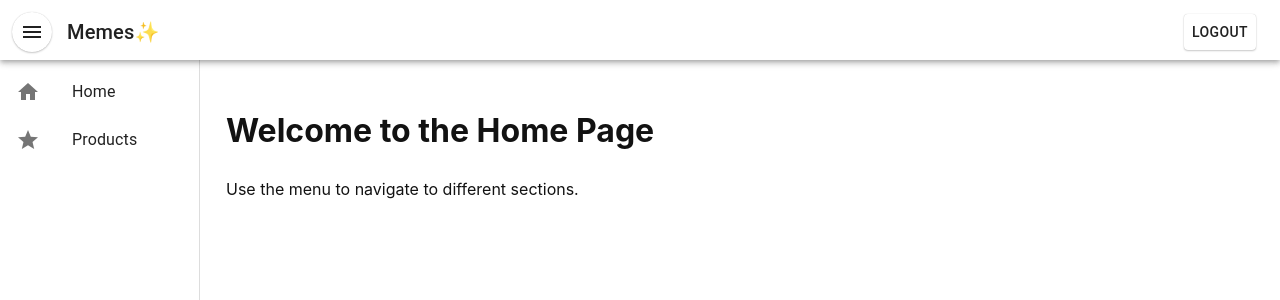
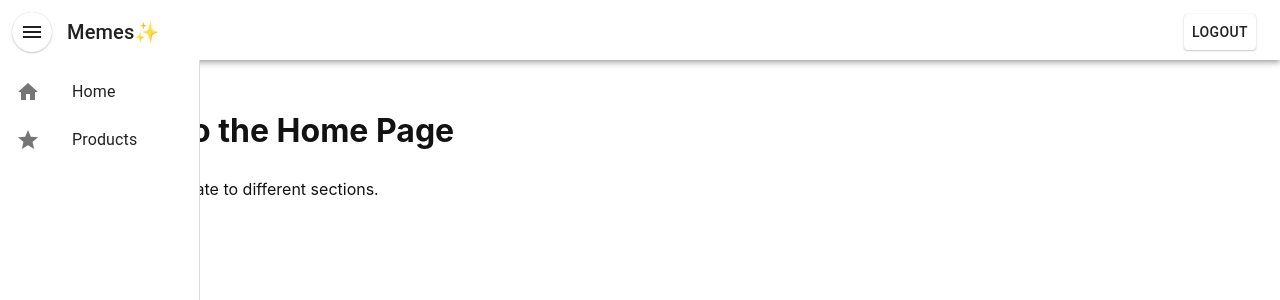
Before and after one commit to protobon/react-util, a React (Vite) app: page / in a window 1280 px wide. Shown: the top 300 px of the page. Built offline with nearby package versions, Linux system fonts and the light colour scheme.

Commit message:
Layout sidebar

```diff
--- a/src/common/components/Sidebar/index.tsx
+++ b/src/common/components/Sidebar/index.tsx
@@ -37,7 +37,7 @@ export const Sidebar: React.FC = () => {
     return (
     <Box
         sx={{
-          width: "200px",
+          width: '200px',
           height: '100%',
           backgroundColor: 'background.paper',
           display: 'flex',
@@ -53,7 +53,7 @@ export const Sidebar: React.FC = () => {
             flex: 1,
           }}
         >
-          <List aria-label="main mailbox folders">
+          <List aria-label="menu items">
             {menuItems.map((item) => (
               <ListItem key={item.to} disablePadding>
                 <ListItemLink to={item.to} primary={item.primary} icon={item.icon}/>
--- a/src/components/Layout/index.tsx
+++ b/src/components/Layout/index.tsx
@@ -15,9 +15,16 @@ export default function Layout() {
   return (
     <Box sx={{ display: 'flex', flexDirection: "column", height: '100vh', width: "100%" }}>
       <Navbar toggleSidebar={toggleSidebar} />
-      <Box sx={{ display: "flex", flex: 1, overflow: 'hidden' }}>
+      <Box sx={{ display: "flex", flex: 1, overflow: "hidden", position: "relative" }}>
         {sidebarVisible && (
-          <Box sx={{ overflow: 'auto' }}>
+          <Box sx={{
+          position: "absolute",
+          zIndex: 1000,
+          overflow: "hidden",
+          height: '100%',
+          }}
+          onClick={toggleSidebar}
+          >
             <Sidebar />
           </Box>
         )}
@@ -29,6 +36,7 @@ export default function Layout() {
             padding: 2,
             overflow: 'auto',
           }}
+          onClick={() => setSidebarVisible(false)}
         >
           <Outlet />
         </Box>
```
